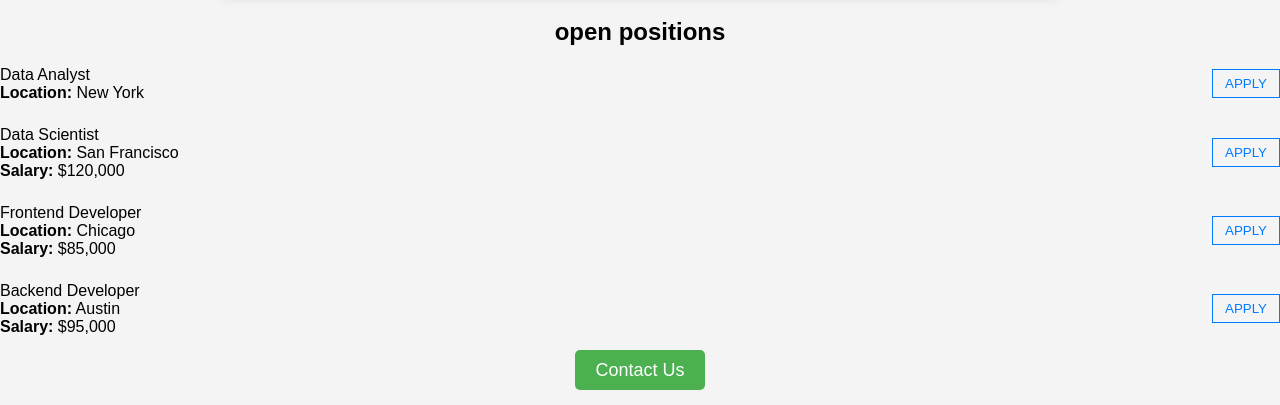
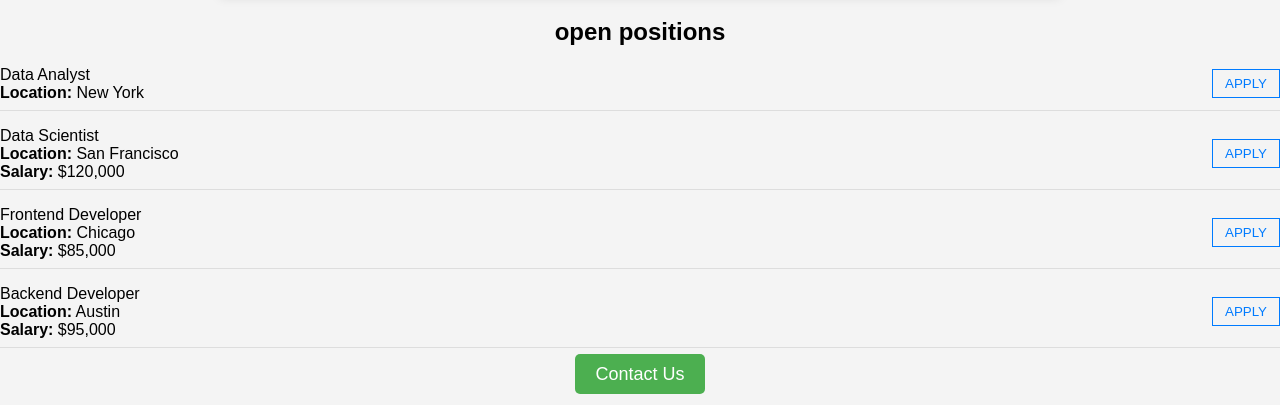
Before and after one commit to meenakshi16rp/flask-website, a Flask app: page / in a window 1280 px wide. Shown: the part 395-800 px from the top of the page. Run offline with Flask 3, Linux system fonts and the light colour scheme; some libraries are stand-ins or nearby versions.

Commit message:
added requirement.txt

```diff
--- /dev/null
+++ b/requirements.txt
@@ -0,0 +1,2 @@
+Flask
+gunicorn
--- a/templates/jobitem.html
+++ b/templates/jobitem.html
@@ -1,4 +1,4 @@
-<div class="border-bottom row" style="margin-bottom:16px; padding-bottom:8px; display:flex; align-items: center; justify-content: space-between;">
+<div class="border-bottom row" style="margin-bottom:16px; padding-bottom:8px; display:flex; align-items: center; justify-content: space-between; border-bottom: 1px solid #ddd;">
     <div class="col-9" style="flex: 1;>
         <h4 style="color: rgb(120, 120, 120); margin-bottom: 4px;">
             {{job['position']}}
```
